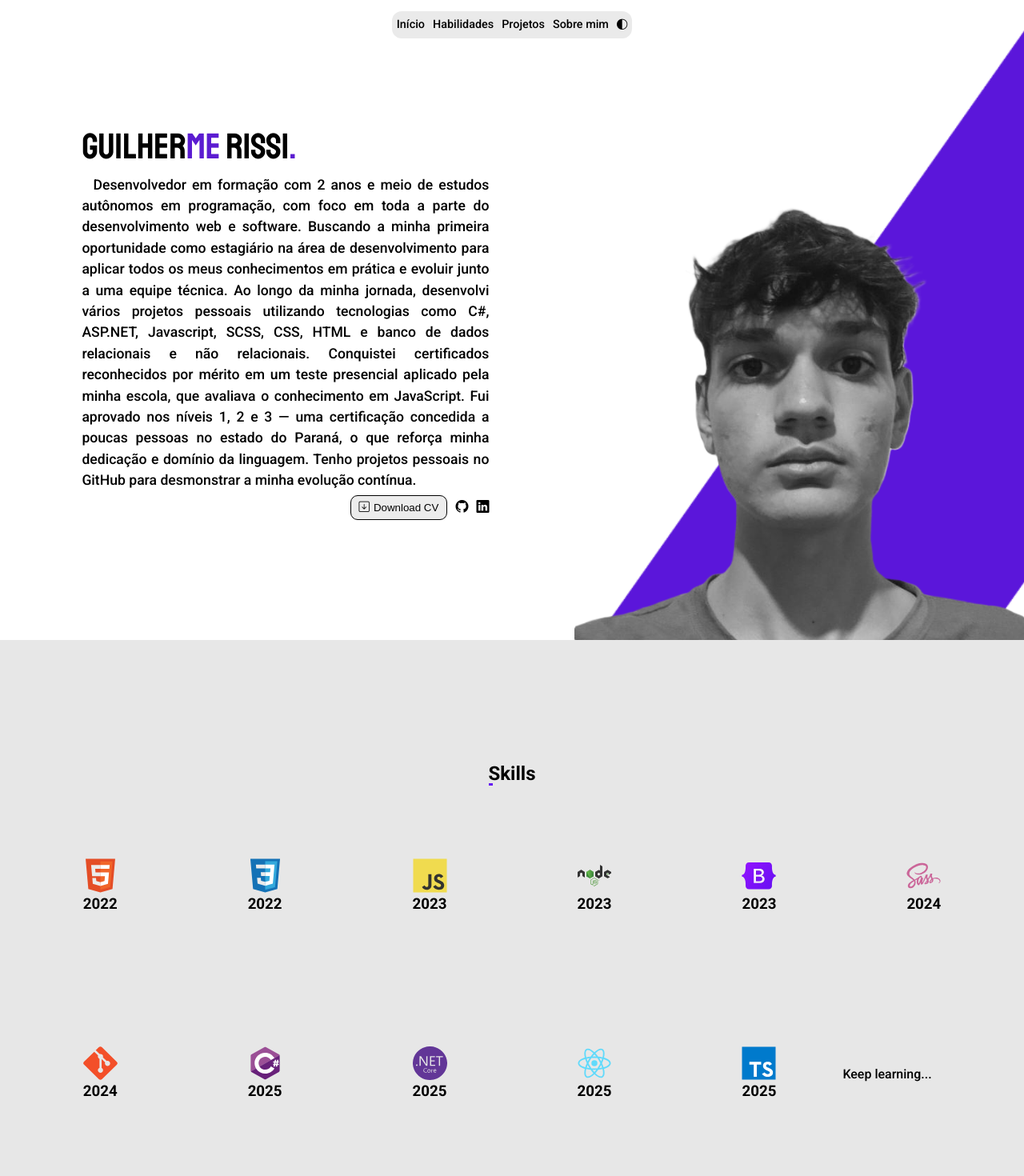
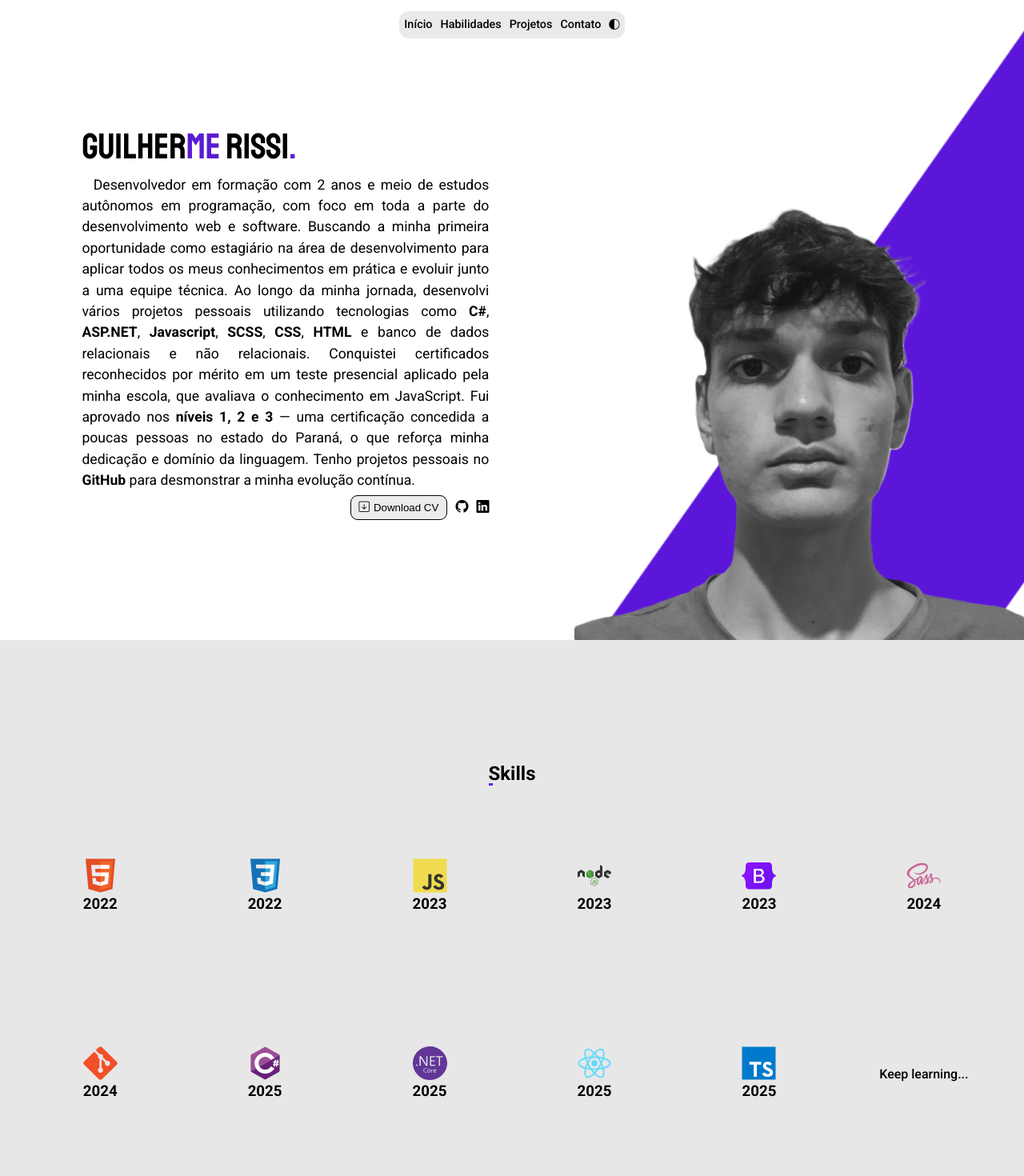
Before and after one commit to glrmrissi/Portfolio, a React (Vite) app: page / in a window 1280 px wide. Shown: the top 1470 px of the page at 80% size. Built offline with nearby package versions, Linux system fonts and the light colour scheme.

Commit message:
border-radius added on skills

```diff
--- a/src/assets/scss/import.css
+++ b/src/assets/scss/import.css
@@ -169,6 +169,7 @@ a {
   align-items: center;
   width: 100%;
   padding: 0 6vw 0 8vw;
+  font-weight: 400;
   z-index: 999;
 }
 .resume-details p {
@@ -307,7 +308,9 @@ a {
 .skills-grid {
   position: relative;
   display: flex;
+  align-items: center;
   background-color: var(--background-skills-car);
+  color: var(--dark-font-color);
   flex-direction: column;
   justify-content: center;
   border-radius: 6px;
@@ -338,13 +341,12 @@ a {
   align-items: center;
   background: #0a0100;
   background: radial-gradient(circle at left top, var(--card-hover-1) 0%, var(--card-hover-2) 50%, var(--card-hover-3) 100%);
-  background-position: left;
+  border-radius: 6px;
   height: 100%;
   width: 100%;
   visibility: hidden;
   opacity: 0;
   padding: 1rem;
-  transition: 0.3s;
   transition: opacity 0.3s ease, visibility 0.3s ease, all 0.35s ease-in-out;
 }
 .skills-overlay:hover {
--- a/src/assets/scss/styles/components/resumeDiv/_resumeDiv.scss
+++ b/src/assets/scss/styles/components/resumeDiv/_resumeDiv.scss
@@ -31,6 +31,7 @@
   align-items: center;
   width: 100%;
   padding: 0 6vw 0 8vw;
+  font-weight: 400;
   z-index: 999;
   p {
     text-align: justify;
--- a/src/assets/scss/styles/components/skillsSection/_skillsSection.scss
+++ b/src/assets/scss/styles/components/skillsSection/_skillsSection.scss
@@ -59,7 +59,9 @@
 .skills-grid {
   position: relative;
   display: flex;
+  align-items: center;
   background-color: var(--background-skills-car);
+  color: var(--dark-font-color);
   flex-direction: column;
   justify-content: center;
   border-radius: 6px;
@@ -95,13 +97,12 @@
     var(--card-hover-2) 50%,
     var(--card-hover-3) 100%
   );
-  background-position: left;
+  border-radius: 6px;
   height: 100%;
   width: 100%;
   visibility: hidden;
   opacity: 0;
   padding: 1rem;
-  transition: 0.3s;
   transition: opacity 0.3s ease, visibility 0.3s ease, all 0.35s ease-in-out;
   &:hover {
     visibility: visible;
--- a/src/components/Header/NavBar/NavBar.tsx
+++ b/src/components/Header/NavBar/NavBar.tsx
@@ -38,7 +38,7 @@ const NavBar = () => {
           </li>
           <li>
             <a href="#" className="nav-link">
-              Sobre mim
+              Contato
             </a>
           </li>
           <li className="nav-link">
--- a/src/components/ResumeSection/ResumeSection.tsx
+++ b/src/components/ResumeSection/ResumeSection.tsx
@@ -16,14 +16,13 @@ const ResumeSection = () => {
               oportunidade como estagiário na área de desenvolvimento para
               aplicar todos os meus conhecimentos em prática e evoluir junto a
               uma equipe técnica. Ao longo da minha jornada, desenvolvi vários
-              projetos pessoais utilizando tecnologias como C#, ASP.NET,
-              Javascript, SCSS, CSS, HTML e banco de dados relacionais e não
+              projetos pessoais utilizando tecnologias como <strong>C#</strong>, <strong>ASP.NET</strong>,<strong> Javascript</strong>, <strong>SCSS</strong>, <strong>CSS</strong>, <strong>HTML</strong> e banco de dados relacionais e não
               relacionais. Conquistei certificados reconhecidos por mérito em um
               teste presencial aplicado pela minha escola, que avaliava o
-              conhecimento em JavaScript. Fui aprovado nos níveis 1, 2 e 3 — uma
+              conhecimento em JavaScript. Fui aprovado nos <strong>níveis 1, 2 e 3</strong> — uma
               certificação concedida a poucas pessoas no estado do Paraná, o que
               reforça minha dedicação e domínio da linguagem. Tenho projetos
-              pessoais no GitHub para desmonstrar a minha evolução contínua.
+              pessoais no <strong>GitHub</strong> para desmonstrar a minha evolução contínua.
             </p>
           </div>
           <div className="resume-techs">
--- a/src/components/Skills/Skills.tsx
+++ b/src/components/Skills/Skills.tsx
@@ -24,7 +24,7 @@ const Skills = () => {
             </div>
             <div className="skills-overlay">
               <h1>HTML5</h1>
-              <p>Meow Meow</p>
+              <p>Nivel: Avançado</p>
             </div>
           </div>
           <div className="skills-grid" tabIndex={0}>
@@ -36,6 +36,7 @@ const Skills = () => {
             </div>
             <div className="skills-overlay">
               <h1>CSS3</h1>
+              <p>Nivel: Avançado</p>
             </div>
           </div>
           <div className="skills-grid" tabIndex={0}>
@@ -47,6 +48,7 @@ const Skills = () => {
             </div>
             <div className="skills-overlay">
               <h1>Javascript</h1>
+              <p>Nivel: Avançado</p>
             </div>
           </div>
           <div className="skills-grid" tabIndex={0}>
@@ -58,6 +60,7 @@ const Skills = () => {
             </div>
             <div className="skills-overlay">
               <h1>NodeJS</h1>
+              <p>Nivel: Avançado</p>
             </div>
           </div>
           <div className="skills-grid" tabIndex={0}>
@@ -69,6 +72,7 @@ const Skills = () => {
             </div>
             <div className="skills-overlay">
               <h1>Bootstrap</h1>
+              <p>Nivel: Intermediário</p>
             </div>
           </div>
           <div className="skills-grid" tabIndex={0}>
@@ -80,6 +84,7 @@ const Skills = () => {
             </div>
             <div className="skills-overlay">
               <h1>SCSS/SASS</h1>
+              <p>Nivel: Avançado</p>
             </div>
           </div>
           <div className="skills-grid" tabIndex={0}>
@@ -91,6 +96,7 @@ const Skills = () => {
             </div>
             <div className="skills-overlay">
               <h1>Git</h1>
+              <p>Nivel: Intermediário</p>
             </div>
           </div>
           <div className="skills-grid" tabIndex={0}>
@@ -102,6 +108,7 @@ const Skills = () => {
             </div>
             <div className="skills-overlay">
               <h1>C#</h1>
+              <p>Nivel: Intermediário</p>
             </div>
           </div>
           <div className="skills-grid" tabIndex={0}>
@@ -113,6 +120,7 @@ const Skills = () => {
             </div>
             <div className="skills-overlay">
               <h1>.NET</h1>
+              <p>Nivel: Intermediário</p>
             </div>
           </div>
           <div className="skills-grid" tabIndex={0}>
@@ -124,6 +132,7 @@ const Skills = () => {
             </div>
             <div className="skills-overlay">
               <h1>React</h1>
+              <p>Nivel: Iniciante</p>
             </div>
           </div>
           <div className="skills-grid" tabIndex={0}>
@@ -135,6 +144,7 @@ const Skills = () => {
             </div>
             <div className="skills-overlay">
               <h1>Typescript</h1>
+              <p>Nivel: Intermediário</p>
             </div>
           </div>
           <div className="skills-grid" tabIndex={0}>
```
Also changed, not shown: 1 other file (tests, documents, lock files or other folders).
